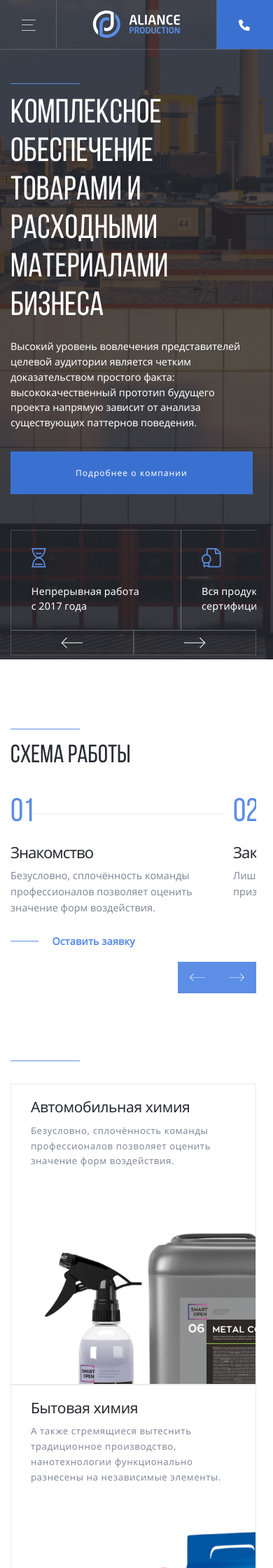
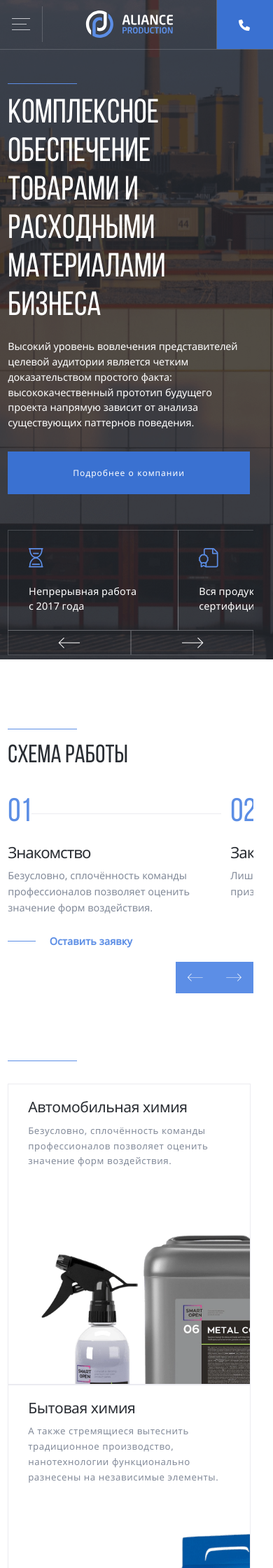
Before and after one commit to zukolime/Aliance, a PHP site: page /index.php in a window 390 px wide. Shown: the top 2240 px of the page at 70% size. Run offline with PHP 8.4, Linux system fonts and the light colour scheme; data that the repository does not hold is empty.

Commit message:
fix: main page adaptivity

```diff
--- a/css/style.css
+++ b/css/style.css
@@ -209,10 +209,9 @@ body {
 }
 .header-title {
   font-family: "Bebas Neue";
-  max-width: 67.5rem;
+  max-width: 64.4rem;
   font-size: 4.9813rem;
   font-weight: 200;
-  padding-right: 3.7188rem;
   margin: 1.4375rem 0;
   letter-spacing: 0.0063rem;
   word-spacing: 0.025rem;
@@ -230,7 +229,7 @@ body {
 .header-features {
   display: flex;
   min-height: 100%;
-  width: 90rem;
+  max-width: 90rem;
   padding: 0;
   margin-top: 6.25rem;
   list-style: none;
@@ -1347,70 +1346,159 @@ ul.breadcrumb li a {
 
 @media (max-width: 1700px) {
   html {
-    font-size: 14px;
+    font-size: 15px;
   }
   .header-image {
     background-position: center;
   }
+
+  .header-nav {
+    padding-left: 1.525rem;
+  }
+
+  .container {
+  }
+
+  .founder-photo {
+    width: 66.2%;
+  }
+
+  .clients-logo-item {
+    height: auto;
+    width: 4.475rem;
+  }
+
   .footer-phone {
     padding-left: 7rem;
   }
+
   .logo-ruso {
     padding-top: 0;
   }
 }
+
+@media (max-width: 1600px) {
+  .header-nav-item:not(:last-child) {
+    margin-right: 1.925rem;
+  }
+
+  .header-phone {
+    margin-right: 1.725rem;
+  }
+
+  .container {
+    max-width: 80rem;
+  }
+
+  .header-features-item {
+    padding: 1.5125rem 1.125rem;
+  }
+
+  .steps-item {
+    max-width: 18.625rem;
+  }
+
+  .input-group {
+    max-width: 21.3438rem;
+  }
+
+  .footer-top {
+    gap: 3rem;
+  }
+}
+
+@media (max-width: 1521px) {
+  .header-features-item {
+    padding: 0.8125rem 1.725rem;
+  }
+}
+
 @media (max-width: 1487px) {
   .header-logo {
-    padding: 2rem;
-  }
+    padding: 0 2.625rem;
+  }
+
   .logo-svg {
-    width: 6rem;
-  }
-  .header-nav {
-    padding-left: 2rem;
-  }
-  .header-nav-item:not(:last-child) {
-    margin-right: 1rem;
-  }
+    width: 6.95rem;
+  }
+
   .header-phone {
-    margin-right: 2rem;
-  }
+    display: none;
+  }
+
   .container {
-    margin: auto;
-  }
+    margin-left: 10.0625rem;
+  }
+
   .founder-photo {
-    width: 68%;
-  }
+    width: 59.2%;
+  }
+
+  .clients-logo-item {
+    height: auto;
+    width: 3.475rem;
+  }
+
   .cta-form-wrapper {
     justify-content: flex-end;
   }
+
   .input-group {
     width: auto;
   }
+
   .footer-logo {
     width: 12.5rem;
     height: 3.95rem;
   }
 }
+
+@media (max-width: 1380px) {
+  .container {
+    margin: auto;
+  }
+
+  .cta-image {
+    left: -2.5rem;
+  }
+}
+
 @media (max-width: 1270px) {
   .container {
     max-width: 70rem;
   }
-  .header-phone {
-    display: none;
-  }
+
+  .header-logo {
+    padding: 0 1.825rem;
+  }
+
   .navbar {
     height: 5.6rem;
   }
+
   .navbar-button {
-    padding-left: 2.2rem;
-    padding-right: 2.7rem;
-  }
+    padding-left: 2.1625rem;
+    padding-right: 2.1625rem;
+  }
+
+  .navbar-button .button-text {
+    display: none;
+  }
+  .navbar-button .button-icon {
+    display: block;
+    fill: #fff;
+  }
+
   .header-features {
     width: 100%;
   }
   .header-features-item {
     min-height: 100%;
+    max-width: 14rem;
+  }
+
+  .header-features-text {
+    font-size: 0.9rem;
   }
   .primary-buttons-wrapper {
     height: 2.5rem;
@@ -1520,12 +1624,12 @@ ul.breadcrumb li a {
     height: 3.25rem;
   }
   .mobile-menu-toggle {
-    width: 80.9px;
-    height: 68px;
+    width: 5.0563rem;
+    height: 4.25rem;
     display: flex;
     flex-direction: column;
     justify-content: space-between;
-    padding: 2.3rem 2.4rem 2.1rem 2.6rem;
+    padding: 1.5rem;
     border-right: 1px solid rgba(235, 235, 240, 0.2);
   }
   .navbar-light .mobile-menu-line {
@@ -1689,10 +1782,22 @@ ul.breadcrumb li a {
   .bg-image-ag {
     background-image: none;
   }
+
+  .header-nav-link::after,
+  .button-link:before,
+  .card,
+  .card .card-title,
+  .trademark-card,
+  .trademark-card .trademark-logo,
+  .trademark-card .trademark-title,
+  .clients-logo-item {
+    pointer-events: none;
+  }
 }
 @media (max-width: 852px) {
   .container {
     max-width: 40rem;
+    margin: auto;
   }
   .header-title {
     font-size: 4rem;
@@ -1751,7 +1861,7 @@ ul.breadcrumb li a {
 @media (max-width: 576px) {
   .container {
     margin-top: 2rem;
-    margin-left: 15px;
+    margin-left: 0.9375rem;
     max-width: 90%;
   }
   .navbar-button {
@@ -1929,6 +2044,21 @@ ul.breadcrumb li a {
   }
 }
 @media (max-width: 440px) {
+  html {
+    font-size: 12px;
+  }
+  .mobile-menu-toggle {
+    padding: 1.4rem 1.4rem;
+  }
+
+  .close-menu .mobile-menu-line:nth-child(1) {
+    transform: rotate(45deg) translateY(13.3px);
+  }
+
+  .close-menu .mobile-menu-line:nth-child(3) {
+    transform: rotate(-45deg) translateY(-13.3px);
+  }
+
   .header-title {
     margin-top: 1.3375rem;
     padding: 0;
@@ -1946,7 +2076,7 @@ ul.breadcrumb li a {
     justify-content: center;
   }
   .header-button {
-    width: 28.8rem;
+    max-width: 28.8rem;
     height: 5.1rem;
     letter-spacing: 1px;
   }
@@ -1992,7 +2123,7 @@ ul.breadcrumb li a {
   }
   .card {
     height: 35.8rem;
-    min-width: 28.8625rem;
+    max-width: 28.8625rem;
   }
   .cards {
     margin-top: 2.7rem;
--- a/header-page.php
+++ b/header-page.php
@@ -15,6 +15,7 @@
     <link rel="icon" type="image/png" sizes="96x96" href="./favicon.ico/favicon-96x96.png">
     <link rel="icon" type="image/png" sizes="16x16" href="./favicon.ico/favicon-16x16.png">
     <link rel="manifest" href="./favicon.ico/manifest.json">
+    <meta name="viewport" content="width=device-width, initial-scale=1">
     <meta name="msapplication-TileColor" content="#ffffff">
     <meta name="msapplication-TileImage" content="/ms-icon-144x144.png">
     <meta name="theme-color" content="#ffffff">
@@ -35,7 +36,7 @@
               <a href="./contracts.php" class="mobile-menu-link">Контрактное производство</a>
               <ul class="mobile-submenu">
                 <li class="mobile-submenu-item">
-                  <a class="mobile-submenu-link" href="#"
+                  <a class="mobile-submenu-link" href="./car-chem.php"
                     >Автомобильная химия</a
                   >
                 </li>
--- a/index.php
+++ b/index.php
@@ -15,6 +15,7 @@
     <link rel="icon" type="image/png" sizes="96x96" href="./favicon.ico/favicon-96x96.png">
     <link rel="icon" type="image/png" sizes="16x16" href="./favicon.ico/favicon-16x16.png">
     <link rel="manifest" href="./favicon.ico/manifest.json">
+    <meta name="viewport" content="width=device-width, initial-scale=1">
     <meta name="msapplication-TileColor" content="#ffffff">
     <meta name="msapplication-TileImage" content="/ms-icon-144x144.png">
     <meta name="theme-color" content="#ffffff">
@@ -34,7 +35,7 @@
           <a href="./contracts.php" class="mobile-menu-link">Контрактное производство</a>
           <ul class="mobile-submenu">
             <li class="mobile-submenu-item">
-              <a class="mobile-submenu-link" href="#">Автомобильная химия</a>
+              <a class="mobile-submenu-link" href="./car-chem.php">Автомобильная химия</a>
             </li>
             <li class="mobile-submenu-item">
               <a class="mobile-submenu-link" href="#">Бытовая химия</a>
@@ -58,7 +59,7 @@
           </ul>
         </li>
         <li class="mobile-menu-nav-item">
-          <a href="#" class="mobile-menu-link">Собственные торговые марки</a>
+          <a href="./trademarks.php" class="mobile-menu-link">Собственные торговые марки</a>
           <ul class="mobile-submenu">
             <li class="mobile-submenu-item">
               <a class="mobile-submenu-link" href="#">Автохимия AG-Tech</a>
--- a/politics.php
+++ b/politics.php
@@ -1,7 +1,6 @@
 <?php
 $page_title = 'Политика конфиденциальности';
 $header_style = 'bg';
-$cta_style = 'section-cta-none';
 include_once('header-page.php')?>
 
 <section class="section section-politics">
@@ -26,4 +25,6 @@ include_once('header-page.php')?>
   </div>
 </section>
 
-<?php include_once('footer.php')?>
+<?php
+$cta_style = 'section-cta-none';
+include_once('footer.php')?>
--- a/template-parts/founder-block.php
+++ b/template-parts/founder-block.php
@@ -1,8 +1,8 @@
 <section class="section founder">
   <picture class="founder-photo">
-    <source type="image/webp" srcset="./img/founder.webp" class="founder-photo" loading="lazy">
-    <source type="image/jpeg" srcset="./img/founder.jpg" class="founder-photo" loading="lazy">
-    <img src="./img/founder.jpg" alt="founder" class="founder-photo" loading="lazy" />
+    <source type="image/webp" srcset="./img/founder.webp" class="founder-photo">
+    <source type="image/jpeg" srcset="./img/founder.jpg" class="founder-photo">
+    <img src="./img/founder.jpg" alt="founder" class="founder-photo" />
   </picture>
       <div class="container">
         <div class="founder-content-wrapper">
```
Also changed, not shown: other parts of css/style.css (+72 -43 lines), .osp/project.ini, robot.txt (added).
